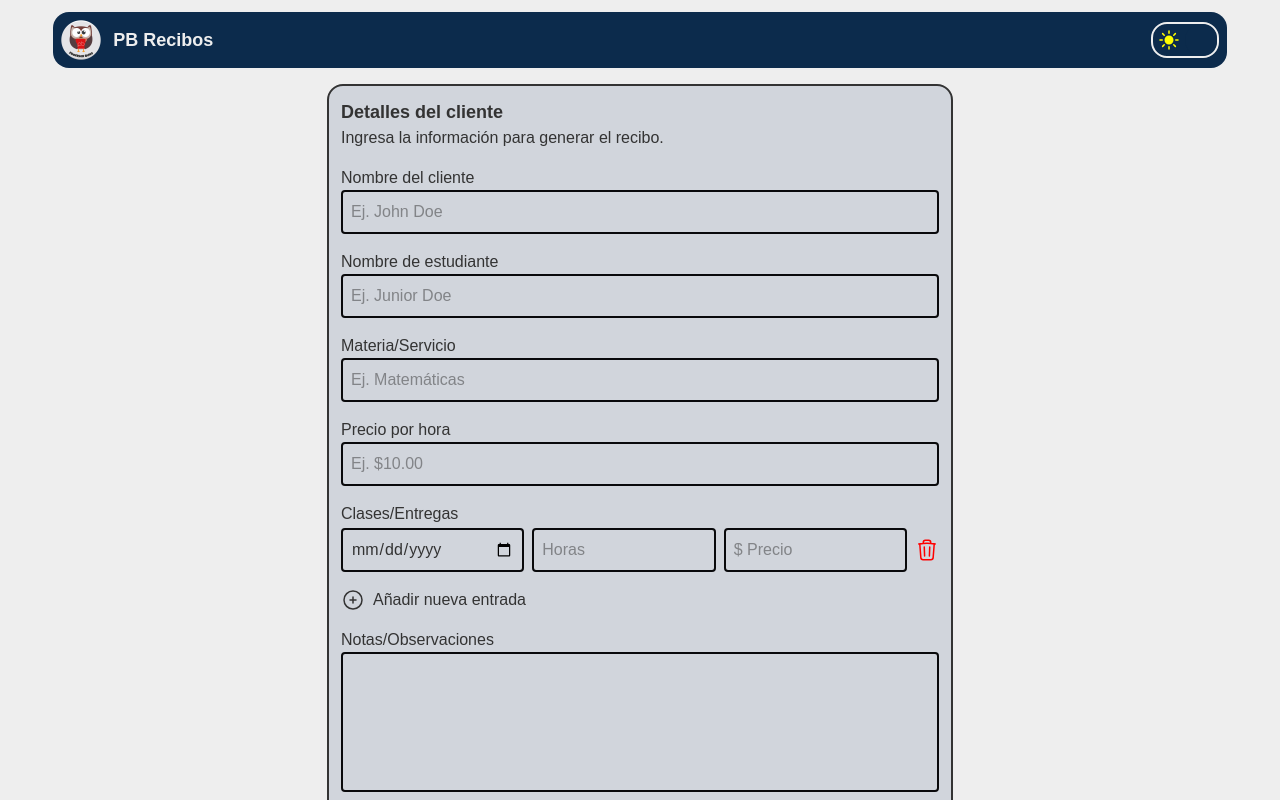
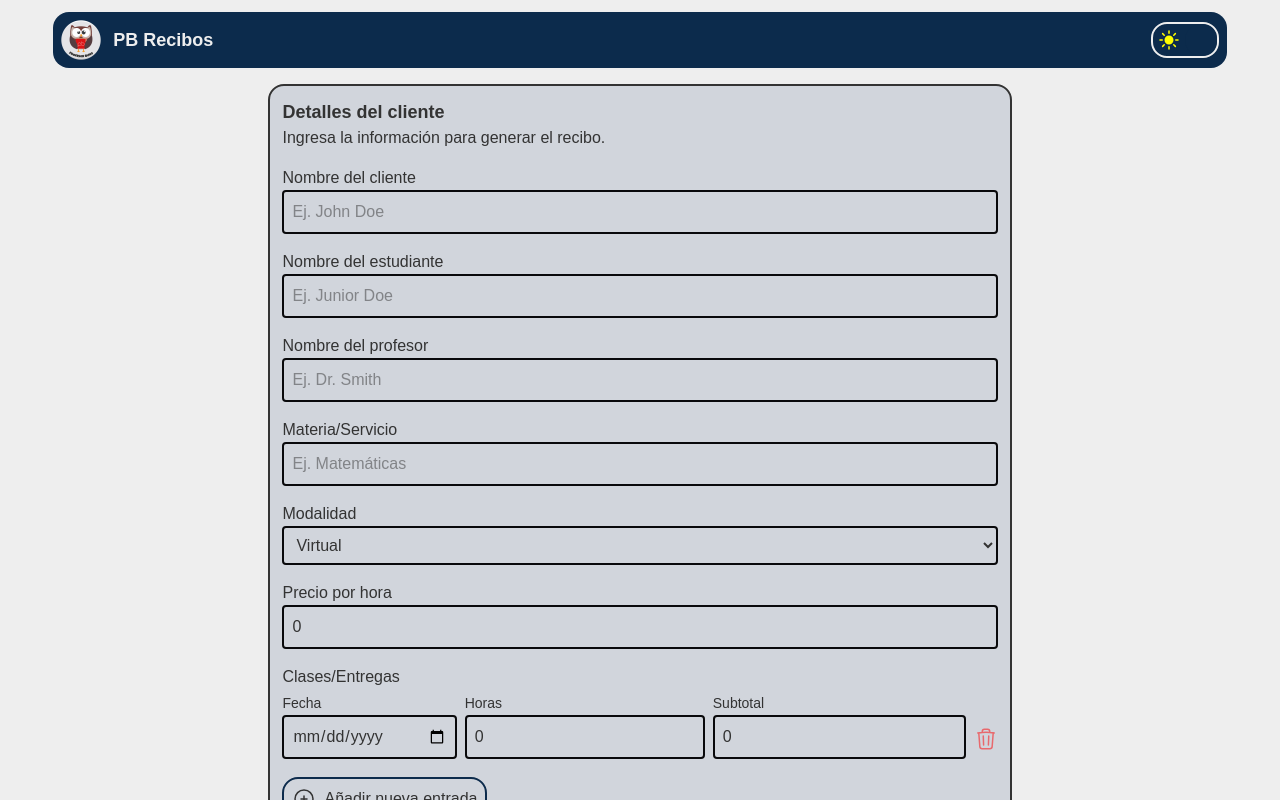
Before and after one commit to bryanquille/profesor-buho-receipts, a React (Vite) app: page / in a window 1280 px wide. Shown: the top 800 px of the page. Built offline with nearby package versions, Linux system fonts and the light colour scheme; a web font is replaced by a local one.

Commit message:
add validation and form handling to ReceiptForm; integrate @hookform/resolvers and update schemas

```diff
--- a/package.json
+++ b/package.json
@@ -10,6 +10,7 @@
     "preview": "vite preview"
   },
   "dependencies": {
+    "@hookform/resolvers": "^5.2.2",
     "@tailwindcss/vite": "^4.2.2",
     "react": "^19.2.4",
     "react-dom": "^19.2.4",
--- a/src/components/receipt/ReceiptForm.tsx
+++ b/src/components/receipt/ReceiptForm.tsx
@@ -1,9 +1,51 @@
+import { useFieldArray, useForm } from "react-hook-form"
 import { AddIcon, RemoveIcon } from "../ui/Icons"
+import { ReceiptSchema, type ReceiptData, mappedModalityOptions } from "../../lib/schemas"
+import { zodResolver } from "@hookform/resolvers/zod"
+
+const initialValue = {
+  customerName: '',
+  studentName: '',
+  teacherName: '',
+  subjectOrService: '',
+  modality: 'online' as const,
+  pricePerHour: 0,
+  items: [{
+    dateOfClasses: '',
+    hoursOfClasses: 0,
+    subtotal: 0
+  }],
+  notesOrObservations: ''
+}
 
 function ReceiptForm() {
+  const {
+    register,
+    control,
+    handleSubmit,
+    reset,
+    // watch,
+    formState: { errors }
+  } = useForm<ReceiptData>({
+    resolver: zodResolver(ReceiptSchema),
+    defaultValues: initialValue
+  })
+
+  const { fields, append, remove } = useFieldArray({
+    control,
+    name: 'items'
+  })
+
+  const onSubmit = (data: ReceiptData) => {
+    console.log(data)
+    reset(initialValue)
+  }
+
+
   return (
     <form
-      className="w-11/12 mx-auto p-3 flex flex-col gap-4 border-2 rounded-2xl bg-gray-300"
+      className="w-11/12 mx-auto p-3 flex flex-col gap-4 border-2 rounded-2xl bg-gray-300 dark:bg-primary"
+      onSubmit={handleSubmit(onSubmit)}
     >
       <div>
         <h2 className="font-semibold text-lg">Detalles del cliente</h2>
@@ -16,16 +58,46 @@ function ReceiptForm() {
           type="text"
           id="customerName"
           placeholder="Ej. John Doe"
+          {...register('customerName')}
         />
+        {
+          errors.customerName
+          && <span className="text-red-500 text-xs" >
+            {errors.customerName.message}
+          </span>
+        }
       </label>
 
       <label htmlFor="studentName">
-        Nombre de estudiante
+        Nombre del estudiante
         <input
           type="text"
           id="studentName"
           placeholder="Ej. Junior Doe"
+          {...register('studentName')}
         />
+        {
+          errors.studentName
+          && <span className="text-red-500 text-xs" >
+            {errors.studentName.message}
+          </span>
+        }
+      </label>
+
+      <label htmlFor="teacherName">
+        Nombre del profesor
+        <input
+          type="text"
+          id="teacherName"
+          placeholder="Ej. Dr. Smith"
+          {...register('teacherName')}
+        />
+        {
+          errors.teacherName
+          && <span className="text-red-500 text-xs" >
+            {errors.teacherName.message}
+          </span>
+        }
       </label>
 
       <label htmlFor="subjectOrService">
@@ -34,7 +106,43 @@ function ReceiptForm() {
           type="text"
           id="subjectOrService"
           placeholder="Ej. Matemáticas"
+          {...register('subjectOrService')}
         />
+        {
+          errors.subjectOrService
+          && <span className="text-red-500 text-xs" >
+            {errors.subjectOrService.message}
+          </span>
+        }
+      </label>
+
+      <label
+        htmlFor="modality"
+        className="flex flex-col justify-center items-start"
+      >
+        <span>Modalidad</span>
+        <select
+          id="modality"
+          {...register('modality')}
+        >
+          {
+            Object.entries(mappedModalityOptions).map(([key, value]) => (
+              <option
+                value={key}
+                key={key}
+                className="dark:text-primary"
+              >
+                {value}
+              </option>
+            ))
+          }
+        </select>
+        {
+          errors.modality
+          && <span className="text-red-500 text-xs" >
+            {errors.modality.message}
+          </span>
+        }
       </label>
 
       <label htmlFor="pricePerHour">
@@ -43,41 +151,107 @@ function ReceiptForm() {
           type="number"
           id="pricePerHour"
           placeholder="Ej. $10.00"
+          {...register('pricePerHour', { valueAsNumber: true })}
         />
+        {
+          errors.pricePerHour
+          && <span className="text-red-500 text-xs" >
+            {errors.pricePerHour.message}
+          </span>
+        }
       </label>
 
       <div className="w-full">
         <h3 className="mb-0.5">Clases/Entregas</h3>
-        <div className="w-full flex justify-between items-center gap-2">
+
+        {
+          fields.map((field, index) => (
+            <div key={field.id}>
+              <div
+                className="w-full flex justify-between items-end gap-2"
+              >
+                <label htmlFor={`dateOfClasses-${index}`}>
+                  <span className="text-sm">Fecha</span>
                   <input
                     type="date"
                     className="w-1/4"
+                    id={`dateOfClasses-${index}`}
+                    {...register(`items.${index}.dateOfClasses` as const)}
                   />
+                </label>
+                <label htmlFor={`hoursOfClasses-${index}`}>
+                  <span className="text-sm">Horas</span>
                   <input
                     type="number"
+                    id={`hoursOfClasses-${index}`}
                     placeholder="Horas"
                     className="w-1/4"
+                    {...register(`items.${index}.hoursOfClasses` as const, { valueAsNumber: true })}
                   />
+                </label>
+                <label htmlFor={`subtotal-${index}`}>
+                  <span className="text-sm">Subtotal</span>
                   <input
                     type="number"
-            placeholder="$ Precio"
+                    id={`subtotal-${index}`}
+                    placeholder="$ Subtotal"
                     className="w-1/4"
+                    {...register(`items.${index}.subtotal` as const, { valueAsNumber: true })}
                   />
+                </label>
                 <button
                   type="button"
+                  disabled={fields.length === 1}
+                  onClick={() => remove(index)}
+                  className="cursor-pointer py-2 disabled:opacity-50 disabled:cursor-not-allowed"
                 >
                   <RemoveIcon />
                 </button>
               </div>
+              <div className="mt-1.5 mb-2 flex flex-col justify-center items-start gap-1">
+                {
+                  errors.items?.[index]?.dateOfClasses
+                  && <span
+                    className="text-red-500 text-xs"
+                  >
+                    {errors.items[index].dateOfClasses?.message}
+                  </span>
+                }
+                {
+                  errors.items?.[index]?.hoursOfClasses
+                  && <span
+                    className="text-red-500 text-xs"
+                  >
+                    {errors.items[index].hoursOfClasses?.message}
+                  </span>
+                }
+                {
+                  errors.items?.[index]?.subtotal
+                  && <span
+                    className="text-red-500 text-xs"
+                  >
+                    {errors.items[index].subtotal?.message}
+                  </span>
+                }
+              </div>
+            </div>
+          ))
+        }
       </div>
 
       <button
         type="button"
-        className="cursor-pointer flex items-center gap-2"
+        className="cursor-pointer w-fit -mt-3 p-2 flex items-center gap-2 border-2 border-primary rounded-2xl transition-all ease-in-out duration-200 hover:border-secondary hover:bg-secondary"
+        onClick={() => append({
+          dateOfClasses: '',
+          hoursOfClasses: 0,
+          subtotal: 0,
+        })}
       >
         <AddIcon />
         <span>Añadir nueva entrada</span>
       </button>
+
 
       <label htmlFor="notesOrObservations">
         Notas/Observaciones
@@ -85,12 +259,19 @@ function ReceiptForm() {
           id="notesOrObservations"
           rows={5}
           className="resize-none"
+          {...register('notesOrObservations')}
         ></textarea>
+        {
+          errors.notesOrObservations
+          && <span className="text-red-500 text-xs" >
+            {errors.notesOrObservations.message}
+          </span>
+        }
       </label>
 
       <button
         type="submit"
-        className="p-3 rounded-2xl font-semibold text-lg bg-secondary"
+        className="cursor-pointer p-3 rounded-2xl font-semibold text-lg bg-secondary hover:bg-amber-400 dark:text-primary"
       >
         Generar
       </button>
--- a/src/components/ui/Icons.tsx
+++ b/src/components/ui/Icons.tsx
@@ -66,7 +66,7 @@ export const RemoveIcon = () => {
       viewBox="0 0 24 24"
       strokeWidth={1.5}
       stroke="red"
-      className="size-6"
+      className="size-6 dark:stroke-gray-200"
     >
       <path strokeLinecap="round" strokeLinejoin="round" d="m14.74 9-.346 9m-4.788 0L9.26 9m9.968-3.21c.342.052.682.107 1.022.166m-1.022-.165L18.16 19.673a2.25 2.25 0 0 1-2.244 2.077H8.084a2.25 2.25 0 0 1-2.244-2.077L4.772 5.79m14.456 0a48.108 48.108 0 0 0-3.478-.397m-12 .562c.34-.059.68-.114 1.022-.165m0 0a48.11 48.11 0 0 1 3.478-.397m7.5 0v-.916c0-1.18-.91-2.164-2.09-2.201a51.964 51.964 0 0 0-3.32 0c-1.18.037-2.09 1.022-2.09 2.201v.916m7.5 0a48.667 48.667 0 0 0-7.5 0" />
     </svg>
--- a/src/index.css
+++ b/src/index.css
@@ -16,6 +16,6 @@ body {
   @apply font-google-sans text-content dark:text-primary-neutral;
 }
 
-input, textarea {
-  @apply w-full p-2 border-2 rounded-sm border-zinc-950;
+input, select, textarea {
+  @apply w-full p-2 border-2 rounded-sm border-zinc-950 focus-visible:outline-indigo-600 dark:border-gray-300;
 }
--- a/src/lib/schemas.ts
+++ b/src/lib/schemas.ts
@@ -1,22 +1,63 @@
 import { z } from 'zod';
+
+const modalityOptions = ["online", "in-person", "hybrid"] as const
+
+export type ModalityOptionsTypes = (typeof modalityOptions)[number]
+
+export const mappedModalityOptions: {[key in ModalityOptionsTypes]: string} = {
+  "online": "Virtual",
+  "in-person": "Presencial",
+  "hybrid": "Híbrida"
+}
 
 // Sub-schema for individual receipt items (classes or sessions)
 const ReceiptItemSchema = z.object({
-  classOfDate: z.string().min(1, "La fecha es requerida"),
-  hoursOfClasses: z.number().positive("Las horas deben ser mayores a 0"),
-  subtotal: z.number()
+  dateOfClasses: z
+    .string()
+    .min(1, "La fecha es requerida."),
+
+  hoursOfClasses: z
+    .coerce.number({ message: "Las horas de clase son requeridas." })
+    .positive("Las horas deben ser mayores a 0."),
+
+  subtotal: z
+    .coerce.number({ message: "El valor subtotal es requerido." })
+    .positive("El valor subtotal debe ser mayor a 0."),
 });
 
-// main schema for the receipt form
+// Main schema for the receipt form
 export const ReceiptSchema = z.object({
-  customerName: z.string().min(2, "El nombre del cliente es muy corto"),
-  studentName: z.string().min(2, "El nombre del estudiante es muy corto"),
-  subjectOrService: z.string().min(2, "Debes especificar la materia o servicio"),
-  pricePerHour: z.number().positive("El precio debe ser mayor a 0"),
-  items: z.array(ReceiptItemSchema).min(1, "Debes agregar al menos una clase o sesión"),
+  customerName: z
+    .string()
+    .min(1, "El nombre del cliente es requerido.")
+    .min(2, "El nombre del cliente es muy corto."),
+
+  studentName: z.string().optional(),
+
+  teacherName: z
+    .string()
+    .min(1, "El nombre del profesor es requerido.")
+    .min(2, "El nombre del profesor es muy corto."),
+
+  subjectOrService: z
+    .string()
+    .min(1, "Debes especificar la materia o servicio.")
+    .min(2, "La materio o servicio es demasiado corto."),
+
+  modality: z
+    .enum(modalityOptions, { message: 'Debes escoger una modalidad.' }),
+
+  pricePerHour: z
+    .coerce.number({ message: "El precio por hora es requerido." })
+    .positive("El precio debe ser mayor a 0"),
+
+  items: z
+    .array(ReceiptItemSchema)
+    .min(1, "Debes agregar al menos una clase o sesión"),
+
   notesOrObservations: z.string().optional(),
 });
 
 // Types inferred from the schemas for use in the application
-export type ReceiptData = z.infer<typeof ReceiptSchema>;
+export type ReceiptData = z.input<typeof ReceiptSchema>;
 export type ReceiptItem = z.infer<typeof ReceiptItemSchema>;
```
Also changed, not shown: 1 other file (tests, documents, lock files or other folders). Lines whose indentation alone changed are shown as unchanged.
